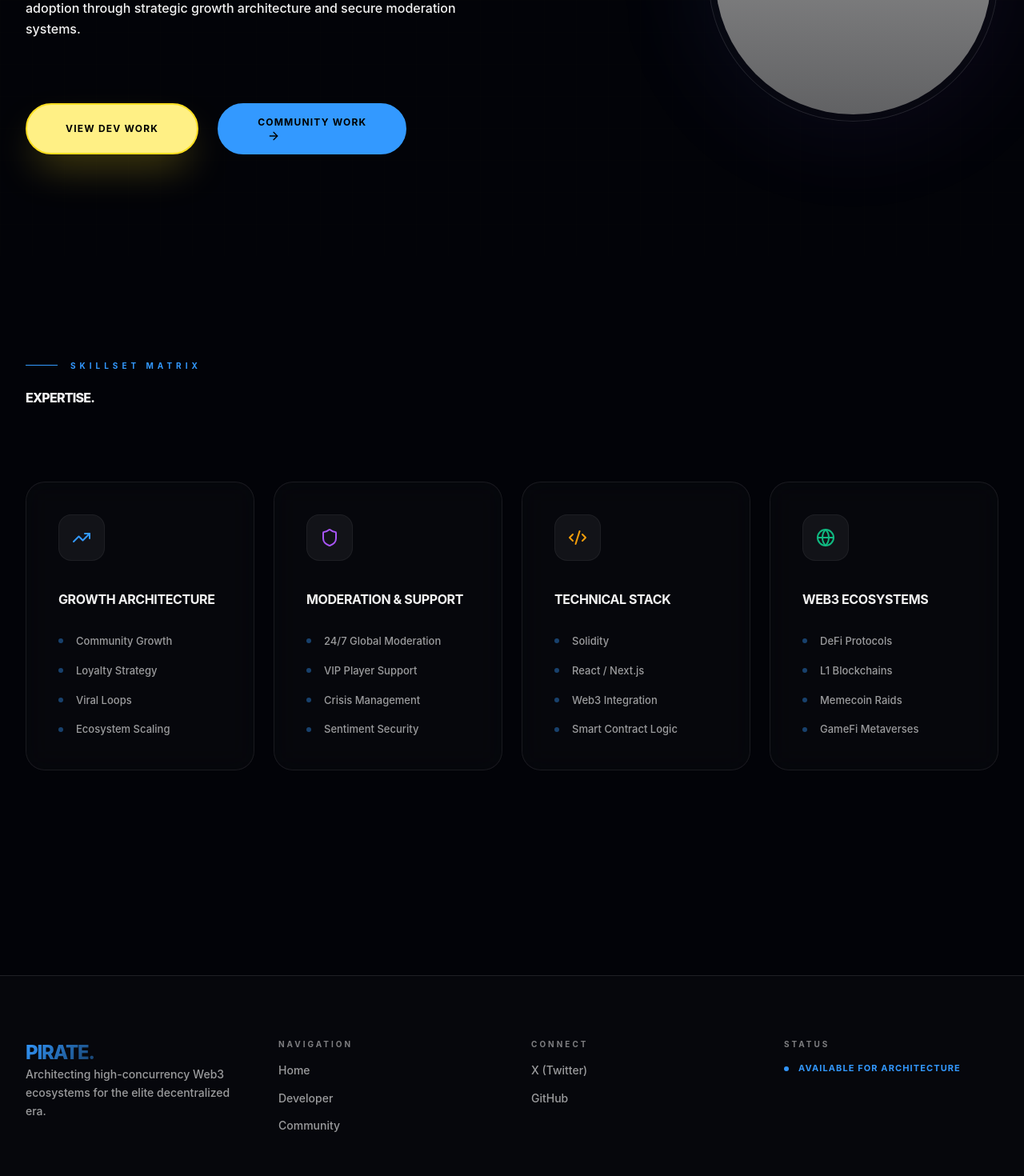
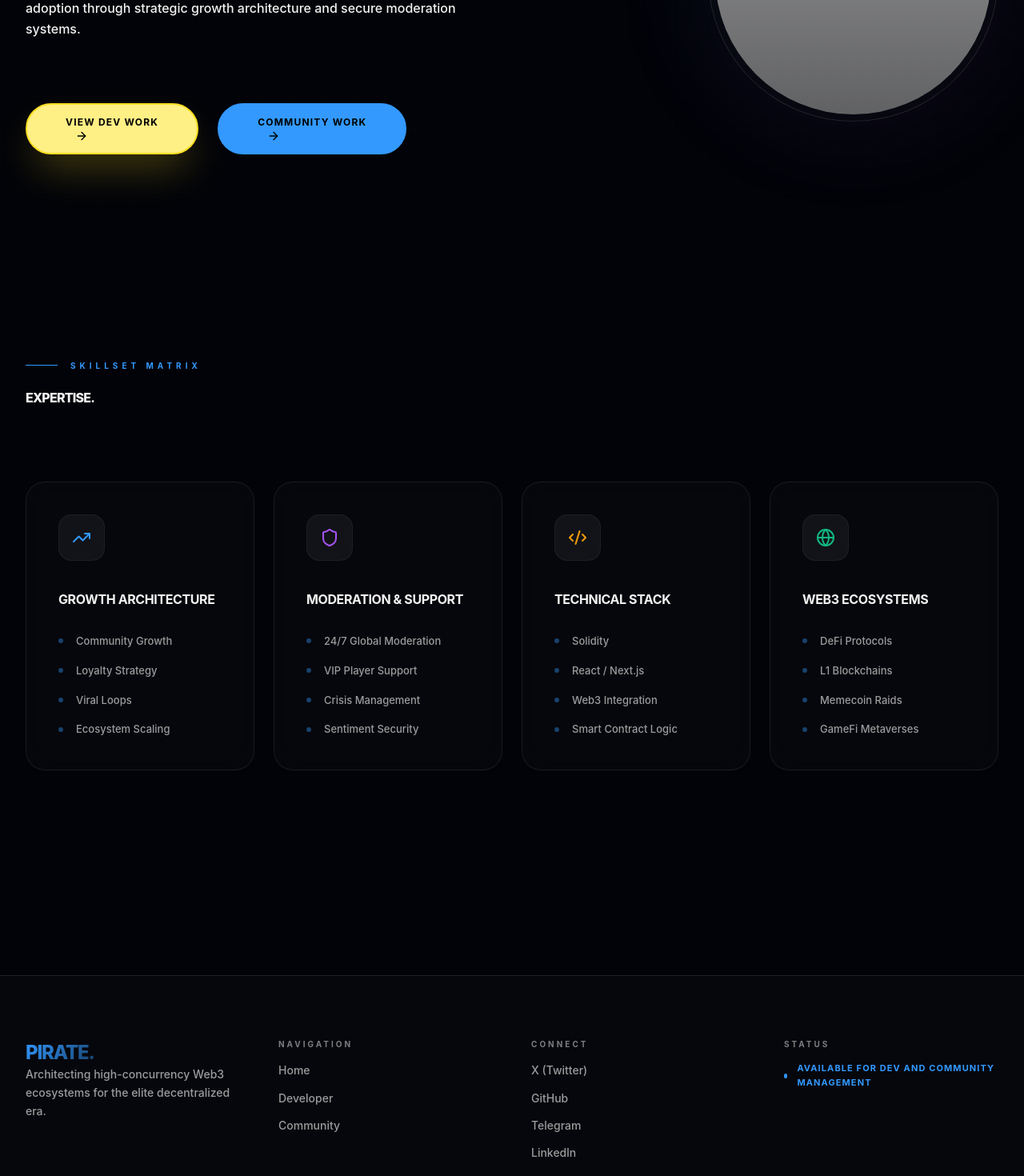
Before and after one commit to mohit-solidity/pirate, a React (Vite) app: page / in a window 1280 px wide. Shown: the part 480-1950 px from the top of the page at 80% size. Built offline with nearby package versions, Linux system fonts and the light colour scheme; grey boxes are pictures that could not be loaded.

Commit message:
Updated CSS

```diff
--- a/src/components/layout/Layout.jsx
+++ b/src/components/layout/Layout.jsx
@@ -1,6 +1,6 @@
-import React from 'react';
-import { motion } from 'framer-motion';
-import Navbar from './Navbar';
+import React from "react";
+import { motion } from "framer-motion";
+import Navbar from "./Navbar";
 
 const Layout = ({ children }) => {
   return (
@@ -26,9 +26,7 @@ const Layout = ({ children }) => {
         transition={{ duration: 0.8 }}
         className="relative z-10 pt-[100px]"
       >
-                <div className="container-fluid">
-                    {children}
-                </div>
+        <div className="container-fluid">{children}</div>
       </motion.main>
 
       <footer className="relative z-10 py-20 border-t border-white/10 mt-32 bg-white/[0.02]">
@@ -39,32 +37,79 @@ const Layout = ({ children }) => {
                 PIRATE<span className="text-[var(--color-primary)]">.</span>
               </span>
               <p className="text-[var(--color-text-muted)] text-[14px] leading-relaxed max-w-xs font-medium">
-                                Architecting high-concurrency Web3 ecosystems for the elite decentralized era.
+                Architecting high-concurrency Web3 ecosystems for the elite
+                decentralized era.
               </p>
             </div>
 
             <div className="space-y-4">
-                            <h4 className="text-[10px] font-bold text-[var(--color-text-main)] uppercase tracking-[0.3em] opacity-50">Navigation</h4>
+              <h4 className="text-[10px] font-bold text-[var(--color-text-main)] uppercase tracking-[0.3em] opacity-50">
+                Navigation
+              </h4>
               <div className="flex flex-col gap-3 text-[var(--color-text-muted)] text-[14px] font-medium">
-                                <a href="/" className="hover:text-[var(--color-primary)] transition-colors">Home</a>
-                                <a href="/developer" className="hover:text-[var(--color-primary)] transition-colors">Developer</a>
-                                <a href="/community" className="hover:text-[var(--color-primary)] transition-colors">Community</a>
+                <a
+                  href="/"
+                  className="hover:text-[var(--color-primary)] transition-colors"
+                >
+                  Home
+                </a>
+                <a
+                  href="/developer"
+                  className="hover:text-[var(--color-primary)] transition-colors"
+                >
+                  Developer
+                </a>
+                <a
+                  href="/community"
+                  className="hover:text-[var(--color-primary)] transition-colors"
+                >
+                  Community
+                </a>
               </div>
             </div>
 
             <div className="space-y-4">
-                            <h4 className="text-[10px] font-bold text-[var(--color-text-main)] uppercase tracking-[0.3em] opacity-50">Connect</h4>
+              <h4 className="text-[10px] font-bold text-[var(--color-text-main)] uppercase tracking-[0.3em] opacity-50">
+                Connect
+              </h4>
               <div className="flex flex-col gap-3 text-[var(--color-text-muted)] text-[14px] font-medium">
-                                <a href="https://x.com/pirstaef" target="_blank" className="hover:text-[var(--color-primary)] transition-colors">X (Twitter)</a>
-                                <a href="https://github.com/mohit-solidity" target="_blank" className="hover:text-[var(--color-primary)] transition-colors">GitHub</a>
+                <a
+                  href="https://x.com/pirstaef"
+                  target="_blank"
+                  className="hover:text-[var(--color-primary)] transition-colors"
+                >
+                  X (Twitter)
+                </a>
+                <a
+                  href="https://github.com/mohit-solidity"
+                  target="_blank"
+                  className="hover:text-[var(--color-primary)] transition-colors"
+                >
+                  GitHub
+                </a>
+                <a
+                  href="https://t.me/pirstaef"
+                  target="_blank"
+                  className="hover:text-[var(--color-primary)] transition-colors"
+                >
+                  Telegram
+                </a>
+                <a
+                  href="https://www.linkedin.com/in/mohit-05914422a/"
+                  target="_blank"
+                  className="hover:text-[var(--color-primary)] transition-colors"
+                >
+                  Linkedln
+                </a>
               </div>
             </div>
-
             <div className="space-y-4">
-                            <h4 className="text-[10px] font-bold text-[var(--color-text-main)] uppercase tracking-[0.3em] opacity-50">Status</h4>
+              <h4 className="text-[10px] font-bold text-[var(--color-text-main)] uppercase tracking-[0.3em] opacity-50">
+                Status
+              </h4>
               <div className="flex items-center gap-3 text-[var(--color-primary)] text-[11px] font-bold tracking-widest">
                 <div className="w-1.5 h-1.5 rounded-full bg-[var(--color-primary)] animate-pulse" />
-                                AVAILABLE FOR ARCHITECTURE
+                AVAILABLE FOR DEV AND COMMUNITY MANAGEMENT
               </div>
             </div>
           </div>
--- a/src/pages/Community.jsx
+++ b/src/pages/Community.jsx
@@ -184,7 +184,7 @@ const Community = () => {
       icon: Send,
       detail: "Tactical drop",
     },
-    { label: "Protocols", value: "15+", icon: Layers, detail: "L1/L2 Grid" },
+    { label: "Projects", value: "15+", icon: Layers, detail: "L1/L2 Grid" },
   ];
 
   return (
@@ -204,8 +204,8 @@ const Community = () => {
             <span className="text-grad-blue">Growth.</span>
           </h1>
           <p className="text-[var(--fs-lg)] text-[var(--color-text-muted)] max-w-2xl mx-auto font-medium leading-relaxed">
-            I specialize in architecting strategic growth for high-velocity Web3
-            protocols, bridging the gap between technical governance and the
+            I specialize in architecting strategic growth for Web3
+            projects, bridging the gap between technical governance and the
             people who use them.
           </p>
         </motion.div>
--- a/src/pages/Home.jsx
+++ b/src/pages/Home.jsx
@@ -1,10 +1,10 @@
-import React from 'react';
-import Layout from '../components/layout/Layout';
-import Button from '../components/ui/Button';
-import Magnetic from '../components/ui/Magnetic';
-import { useNavigate } from 'react-router-dom';
-import { motion } from 'framer-motion';
-import { ArrowRight, Shield, Globe, TrendingUp, Code2 } from 'lucide-react';
+import React from "react";
+import Layout from "../components/layout/Layout";
+import Button from "../components/ui/Button";
+import Magnetic from "../components/ui/Magnetic";
+import { useNavigate } from "react-router-dom";
+import { motion } from "framer-motion";
+import { ArrowRight, Shield, Globe, TrendingUp, Code2 } from "lucide-react";
 
 const Home = () => {
   const navigate = useNavigate();
@@ -13,27 +13,47 @@ const Home = () => {
     {
       title: "Growth Architecture",
       icon: TrendingUp,
-            skills: ["Community Growth", "Loyalty Strategy", "Viral Loops", "Ecosystem Scaling"],
-            accent: "var(--color-primary)"
+      skills: [
+        "Community Growth",
+        "Loyalty Strategy",
+        "Viral Loops",
+        "Ecosystem Scaling",
+      ],
+      accent: "var(--color-primary)",
     },
     {
       title: "Moderation & Support",
       icon: Shield,
-            skills: ["24/7 Global Moderation", "VIP Player Support", "Crisis Management", "Sentiment Security"],
-            accent: "var(--color-accent)"
+      skills: [
+        "24/7 Global Moderation",
+        "VIP Player Support",
+        "Crisis Management",
+        "Sentiment Security",
+      ],
+      accent: "var(--color-accent)",
     },
     {
       title: "Technical Stack",
       icon: Code2,
-            skills: ["Solidity", "React / Next.js", "Web3 Integration", "Smart Contract Logic"],
-            accent: "#F59E0B"
+      skills: [
+        "Solidity",
+        "React / Next.js",
+        "Web3 Integration",
+        "Smart Contract Logic",
+      ],
+      accent: "#F59E0B",
     },
     {
       title: "Web3 Ecosystems",
       icon: Globe,
-            skills: ["DeFi Protocols", "L1 Blockchains", "Memecoin Raids", "GameFi Metaverses"],
-            accent: "#10B981"
-        }
+      skills: [
+        "DeFi Protocols",
+        "L1 Blockchains",
+        "Memecoin Raids",
+        "GameFi Metaverses",
+      ],
+      accent: "#10B981",
+    },
   ];
 
   return (
@@ -65,7 +85,9 @@ const Home = () => {
               </h1>
               <p className="text-[var(--fs-xl)] text-[var(--color-text-muted)] font-bold max-w-2xl leading-tight uppercase">
                 Managing Web3 Communities <br />
-                                <span className="text-[var(--color-text-main)]">Since 2022.</span>
+                <span className="text-[var(--color-text-main)]">
+                  Since 2022.
+                </span>
               </p>
             </motion.div>
 
@@ -75,7 +97,9 @@ const Home = () => {
               transition={{ duration: 0.8, delay: 0.2 }}
               className="text-[var(--fs-base)] text-[var(--color-text-dim)] max-w-xl leading-relaxed font-medium"
             >
-                            Bridging the gap between complex blockchain code and viral community adoption through strategic growth architecture and secure moderation systems.
+              Bridging the gap between complex blockchain code and viral
+              community adoption through strategic growth architecture and
+              secure moderation systems.
             </motion.p>
 
             <motion.div
@@ -84,12 +108,21 @@ const Home = () => {
               transition={{ duration: 0.8, delay: 0.4 }}
               className="flex flex-wrap items-center gap-6 pt-10"
             >
-                            <Button   onClick={() => navigate('/developer')}
+              <Magnetic strength={0.1}>
+                <Button
+                  onClick={() => navigate("/developer")}
                   className="h-16 px-12 text-[12px] uppercase font-bold tracking-widest shadow-2xl shadow-yellow-300/30 border-2 border-yellow-300 bg-yellow-200 text-black hover:scale-105"
-  variant="secondary">View Dev Work
+                  variant="primary"
+                >
+                  View Dev Work <ArrowRight className="ml-3 w-4 h-4" />
                 </Button>
+              </Magnetic>
               <Magnetic strength={0.1}>
-                                <Button onClick={() => navigate('/community')} className="h-16 px-12 text-[12px] uppercase font-bold tracking-widest shadow-2lx shadow-[var(--color-primary)]/20 border-2 border-[var(--color-primary)] bg-[var(--color-primary)] text-black hover:scale-105" variant="primary">
+                <Button
+                  onClick={() => navigate("/community")}
+                  className="h-16 px-12 text-[12px] uppercase font-bold tracking-widest shadow-2lx shadow-[var(--color-primary)]/20 border-2 border-[var(--color-primary)] bg-[var(--color-primary)] text-black hover:scale-105"
+                  variant="primary"
+                >
                   Community Work <ArrowRight className="ml-3 w-4 h-4" />
                 </Button>
               </Magnetic>
@@ -126,22 +159,37 @@ const Home = () => {
           >
             <div className="flex items-center gap-4 mb-6">
               <span className="w-10 h-[1px] bg-[var(--color-primary)]" />
-                            <span className="text-[10px] font-bold text-[var(--color-primary)] uppercase tracking-[0.5em]">Skillset Matrix</span>
+              <span className="text-[10px] font-bold text-[var(--color-primary)] uppercase tracking-[0.5em]">
+                Skillset Matrix
+              </span>
             </div>
-                        <h2 className="text-[var(--fs-2xl)] font-extrabold uppercase tracking-tighter">Expertise.</h2>
+            <h2 className="text-[var(--fs-2xl)] font-extrabold uppercase tracking-tighter">
+              Expertise.
+            </h2>
           </motion.div>
         </div>
 
         <div className="grid grid-cols-1 md:grid-cols-2 lg:grid-cols-4 gap-6">
           {skillCategories.map((cat, i) => (
-                        <div key={i} className="glass-card p-10 hover:border-[var(--color-primary)]/30 transition-all duration-500">
-                            <div className="p-4 rounded-2xl mb-10 w-fit bg-white/5 border border-white/5" style={{ color: cat.accent }}>
+            <div
+              key={i}
+              className="glass-card p-10 hover:border-[var(--color-primary)]/30 transition-all duration-500"
+            >
+              <div
+                className="p-4 rounded-2xl mb-10 w-fit bg-white/5 border border-white/5"
+                style={{ color: cat.accent }}
+              >
                 <cat.icon size={24} />
               </div>
-                            <h3 className="text-[var(--fs-base)] font-bold uppercase tracking-tight mb-8">{cat.title}</h3>
+              <h3 className="text-[var(--fs-base)] font-bold uppercase tracking-tight mb-8">
+                {cat.title}
+              </h3>
               <ul className="space-y-4">
                 {cat.skills.map((skill, si) => (
-                                    <li key={si} className="flex items-center gap-4 text-[13px] text-[var(--color-text-muted)] font-medium">
+                  <li
+                    key={si}
+                    className="flex items-center gap-4 text-[13px] text-[var(--color-text-muted)] font-medium"
+                  >
                     <div className="w-1.5 h-1.5 rounded-full bg-[var(--color-primary)]/40" />
                     {skill}
                   </li>
```
Lines whose indentation alone changed are shown as unchanged.
